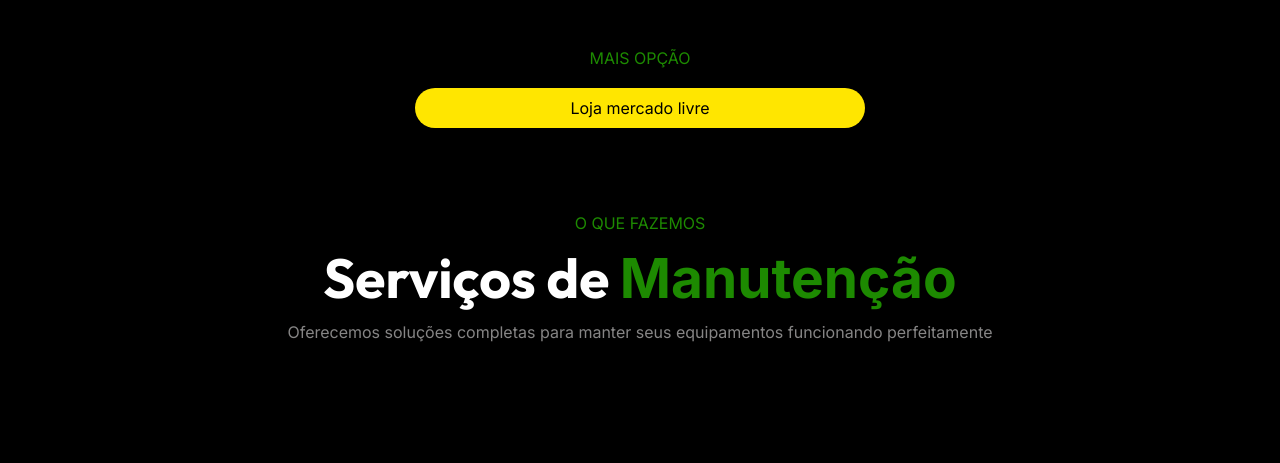
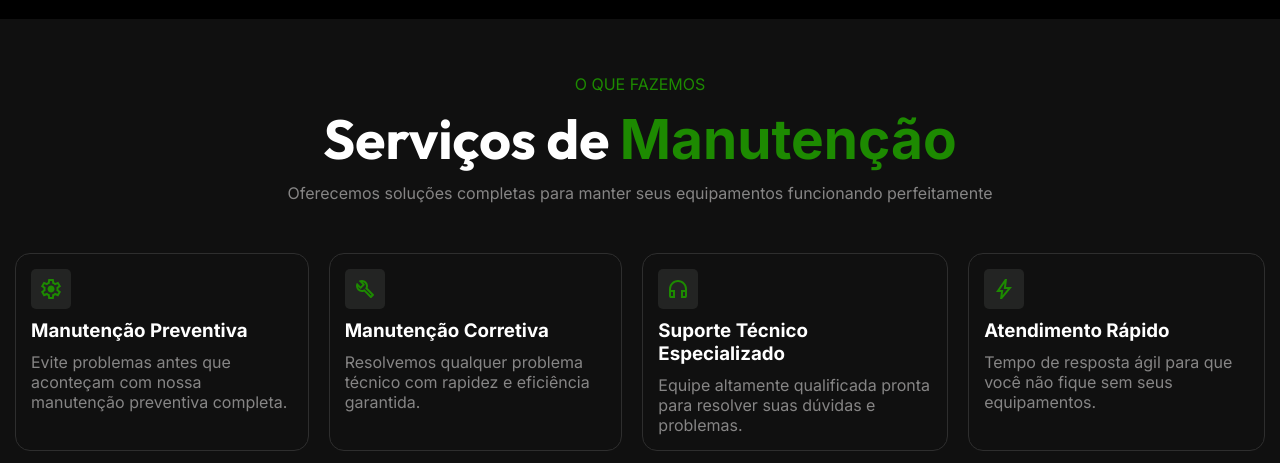
Before and after one commit to netenholima200-dev/M2-Cell, a plain HTML site: page index.html in a window 1280 px wide. Shown: the part 2567-3030 px from the top of the page. Before the commit the page ends 2909 px from the top, so only its background shows below. Drawn offline with Linux system fonts and the light colour scheme.

Commit message:
serviços

```diff
--- a/components/ServicesPage/Service.css
+++ b/components/ServicesPage/Service.css
@@ -1,7 +1,16 @@
-.services {}
+.services {
+    padding: 15px;
+    height: 100%;
+    background-color: #101010;
+    display: flex;
+    align-items: center;
+    justify-content: center;
+    flex-direction: column;
+    overflow: hidden;
+}
 
 .services-legends {
-    margin-top: 50px;
+    margin-top: 30px;
     text-align: center;
 }
 
@@ -16,9 +25,87 @@
     font-size: 35px;
     margin-bottom: 10px;
 }
-.h2-page > span {
-    color:#1d8a01;
+
+.h2-page>span {
+    color: #1d8a01;
 }
+
 .description-page {
     color: #868585;
 }
+
+
+.services-div {
+    margin-top: 50px;
+    display: grid;
+    grid-template-columns: auto;
+    gap: 20px;
+}
+
+@media screen and (min-width: 783px) {
+
+    .services-div {
+    margin-top: 50px;
+    display: grid;
+    grid-template-columns: auto auto;
+    gap: 20px;
+}
+
+
+}
+
+@media screen and (min-width: 1023px) {
+
+    .services-div {
+    margin-top: 50px;
+    display: grid;
+    grid-template-columns: auto auto auto auto;
+    gap: 20px;
+
+}
+
+@media screen and (min-width: 1411px) {
+
+    .services-div {
+    margin-top: 50px;
+    display: grid;
+    grid-template-columns: auto auto auto auto ;
+    gap: 20px;
+    align-items: center;
+    justify-content: center;
+    padding: 0 120px 50px 120px;
+}
+}
+
+.serveces-item {
+    width: 100%;
+    border: 1px solid rgba(177, 175, 175, 0.4);
+    border-radius: 15px;
+    display: flex;
+    align-items: start;
+    justify-content: start;
+    flex-direction: column;
+    padding: 15px;
+    border: 1px solid hsl(0 0% 18%);
+    flex-grow: 1;
+}
+.serveces-item:hover {
+    border: 1px solid #1d8a01;
+    box-shadow:1px 1px 10px #1d8a01;
+
+}
+
+.square-item {
+    display: flex;
+    align-items: center;
+    justify-content: center;
+    width: 40px;
+    height: 40px;
+    border-radius: 5px;
+    background-color: #232423;
+    margin-bottom: 10px;
+}
+
+.services-item__h3 {
+    margin-bottom: 10px;
+}
--- a/components/e-commerce/Desktop/E-commerceDesktop.css
+++ b/components/e-commerce/Desktop/E-commerceDesktop.css
@@ -1,7 +1,7 @@
 @media screen and (min-width: 1023px) {
     .e-commerce__shop {
     display: grid;
-    grid-template-columns: 380px 380px 380px;
+    grid-template-columns: 320px 320px 320px;
     align-items: center;
     justify-content: center;
     width: 100%;
--- a/index.html
+++ b/index.html
@@ -267,7 +267,9 @@
                             Compra via whatsApp
 
                         </a>
-                        <a class="btn-mercado__livre" href="https://www.mercadolivre.com.br/apple-iphone-15-512-gb-preto-distribuidor-autorizado/p/MLB1027172666?pdp_filters=official_store%3A2162#polycard_client=search-nordic&search_layout=grid&position=3&type=product&tracking_id=508ddc05-e0f0-48fb-9fd2-3be0bcd15dde&wid=MLB3583817811&sid=search" target="_blank">
+                        <a class="btn-mercado__livre"
+                            href="https://www.mercadolivre.com.br/apple-iphone-15-512-gb-preto-distribuidor-autorizado/p/MLB1027172666?pdp_filters=official_store%3A2162#polycard_client=search-nordic&search_layout=grid&position=3&type=product&tracking_id=508ddc05-e0f0-48fb-9fd2-3be0bcd15dde&wid=MLB3583817811&sid=search"
+                            target="_blank">
 
                             Compra no Mercado livre
                         </a>
@@ -351,7 +353,7 @@
         </section>
 
         <section class="services">
-             <div class="services-legends">
+            <div class="services-legends">
                 <p class="legends-page">
                     O Que Fazemos
                 </p>
@@ -359,8 +361,71 @@
                 <p class="description-page">
                     Oferecemos soluções completas para manter seus equipamentos funcionando perfeitamente
                 </p>
-             </div>
+            </div>
 
+            <div class="services-div">
+                <article class="serveces-item">
+                    <div class="square-item">
+                        <svg xmlns="http://www.w3.org/2000/svg" height="24px" viewBox="0 -960 960 960" width="24px"
+                            fill="#1d8a01">
+                            <path
+                                d="m370-80-16-128q-13-5-24.5-12T307-235l-119 50L78-375l103-78q-1-7-1-13.5v-27q0-6.5 1-13.5L78-585l110-190 119 50q11-8 23-15t24-12l16-128h220l16 128q13 5 24.5 12t22.5 15l119-50 110 190-103 78q1 7 1 13.5v27q0 6.5-2 13.5l103 78-110 190-118-50q-11 8-23 15t-24 12L590-80H370Zm70-80h79l14-106q31-8 57.5-23.5T639-327l99 41 39-68-86-65q5-14 7-29.5t2-31.5q0-16-2-31.5t-7-29.5l86-65-39-68-99 42q-22-23-48.5-38.5T533-694l-13-106h-79l-14 106q-31 8-57.5 23.5T321-633l-99-41-39 68 86 64q-5 15-7 30t-2 32q0 16 2 31t7 30l-86 65 39 68 99-42q22 23 48.5 38.5T427-266l13 106Zm42-180q58 0 99-41t41-99q0-58-41-99t-99-41q-59 0-99.5 41T342-480q0 58 40.5 99t99.5 41Zm-2-140Z" />
+                        </svg>
+                    </div>
+
+                    <h3 class="services-item__h3">Manutenção Preventiva</h3>
+
+                    <p class="description-page">Evite problemas antes que aconteçam com nossa manutenção preventiva
+                        completa.</p>
+                </article>
+
+                <article class="serveces-item">
+                    <div class="square-item">
+                        <svg xmlns="http://www.w3.org/2000/svg" height="24px" viewBox="0 -960 960 960" width="24px"
+                            fill="#1d8a01">
+                            <path
+                                d="M686-132 444-376q-20 8-40.5 12t-43.5 4q-100 0-170-70t-70-170q0-36 10-68.5t28-61.5l146 146 72-72-146-146q29-18 61.5-28t68.5-10q100 0 170 70t70 170q0 23-4 43.5T584-516l244 242q12 12 12 29t-12 29l-84 84q-12 12-29 12t-29-12Zm29-85 27-27-256-256q18-20 26-46.5t8-53.5q0-60-38.5-104.5T386-758l74 74q12 12 12 28t-12 28L332-500q-12 12-28 12t-28-12l-74-74q9 57 53.5 95.5T360-440q26 0 52-8t47-25l256 256ZM472-488Z" />
+                        </svg>
+                    </div>
+
+                    <h3 class="services-item__h3">Manutenção Corretiva</h3>
+
+                    <p class="description-page">Resolvemos qualquer problema técnico com rapidez e eficiência garantida.
+                    </p>
+                </article>
+
+                <article class="serveces-item">
+                    <div class="square-item">
+                        <svg xmlns="http://www.w3.org/2000/svg" height="24px" viewBox="0 -960 960 960" width="24px"
+                            fill="#1d8a01">
+                            <path
+                                d="M360-120H200q-33 0-56.5-23.5T120-200v-280q0-75 28.5-140.5t77-114q48.5-48.5 114-77T480-840q75 0 140.5 28.5t114 77q48.5 48.5 77 114T840-480v280q0 33-23.5 56.5T760-120H600v-320h160v-40q0-117-81.5-198.5T480-760q-117 0-198.5 81.5T200-480v40h160v320Zm-80-240h-80v160h80v-160Zm400 0v160h80v-160h-80Zm-400 0h-80 80Zm400 0h80-80Z" />
+                        </svg>
+                    </div>
+
+                    <h3 class="services-item__h3">Suporte Técnico Especializado</h3>
+
+                    <p class="description-page">Equipe altamente qualificada pronta para resolver suas dúvidas e
+                        problemas.</p>
+                </article>
+
+                <article class="serveces-item">
+                    <div class="square-item">
+                        <svg xmlns="http://www.w3.org/2000/svg" height="24px" viewBox="0 -960 960 960" width="24px"
+                            fill="#1d8a01">
+                            <path
+                                d="m422-232 207-248H469l29-227-185 267h139l-30 208ZM320-80l40-280H160l360-520h80l-40 320h240L400-80h-80Zm151-390Z" />
+                        </svg>
+                    </div>
+
+                    <h3 class="services-item__h3">Atendimento Rápido</h3>
+
+                    <p class="description-page">Tempo de resposta ágil para que você não fique sem seus equipamentos.
+                    </p>
+                </article>
+
+
+            </div>
         </section>
     </main>
     <script src="/components/Header/Header.js"></script>
```
Also changed, not shown: 1 other file.
